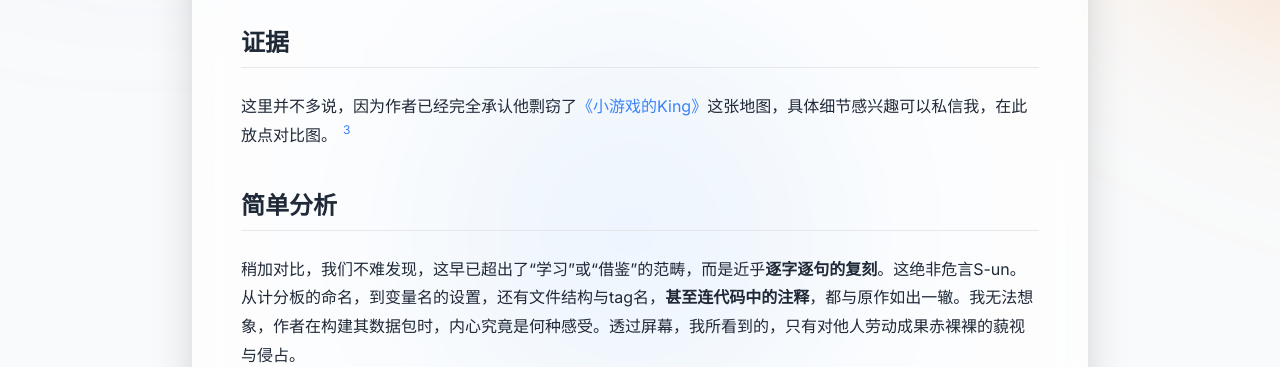
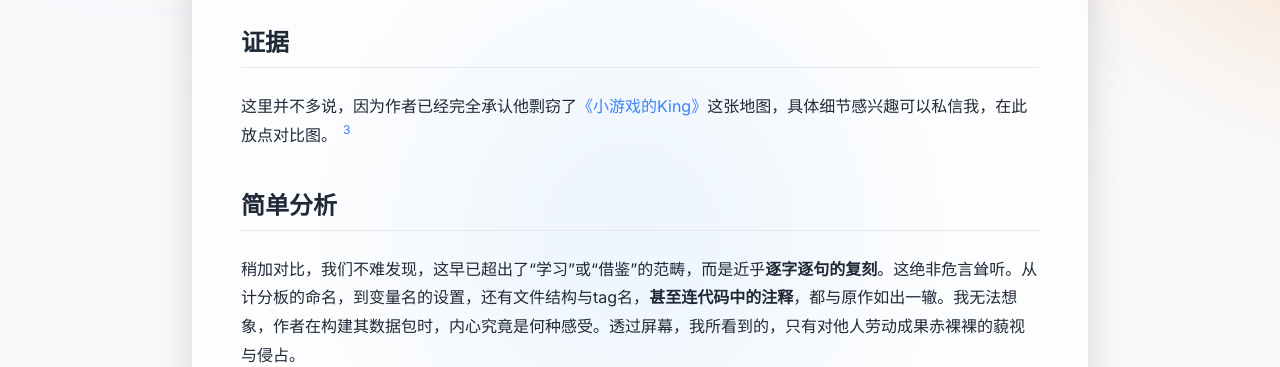
Before and after one commit to nageih/gogogo, a plain HTML site: page index.html in a window 1280 px wide. Shown: the part 585-952 px from the top of the page. Drawn offline with nearby package versions, Linux system fonts and the light colour scheme.

Commit message:
Update index.html

```diff
--- a/index.html
+++ b/index.html
@@ -206,7 +206,7 @@
             <p class="fade-in-element">这里并不多说，因为作者已经完全承认他剽窃了<a href="https://www.bilibili.com/video/BV1SQ4y1H73A/">《小游戏的King》</a>这张地图，具体细节感兴趣可以私信我，在此放点对比图。<a href="#fn3" id="ref3" class="footnote-ref">3</a></p>
 
             <h3 class="text-2xl font-semibold">简单分析</h3>
-            <p class="fade-in-element">稍加对比，我们不难发现，这早已超出了“学习”或“借鉴”的范畴，而是近乎<strong>逐字逐句的复刻</strong>。这绝非危言S-un。从计分板的命名，到变量名的设置，还有文件结构与tag名，<strong>甚至连代码中的注释</strong>，都与原作如出一辙。我无法想象，作者在构建其数据包时，内心究竟是何种感受。透过屏幕，我所看到的，只有对他人劳动成果赤裸裸的藐视与侵占。</p>
+            <p class="fade-in-element">稍加对比，我们不难发现，这早已超出了“学习”或“借鉴”的范畴，而是近乎<strong>逐字逐句的复刻</strong>。这绝非危言耸听。从计分板的命名，到变量名的设置，还有文件结构与tag名，<strong>甚至连代码中的注释</strong>，都与原作如出一辙。我无法想象，作者在构建其数据包时，内心究竟是何种感受。透过屏幕，我所看到的，只有对他人劳动成果赤裸裸的藐视与侵占。</p>
             <p class="fade-in-element">此外，据评论区反映，该地图的文案部分也涉嫌抄袭游戏《爱之巢》。虽然我本人未曾玩过这款游戏，无法第一时间提供证据，但目前作者本人同样承认了此事。</p>
 
             <h3 class="text-2xl font-semibold">未获得许可</h3>
```
